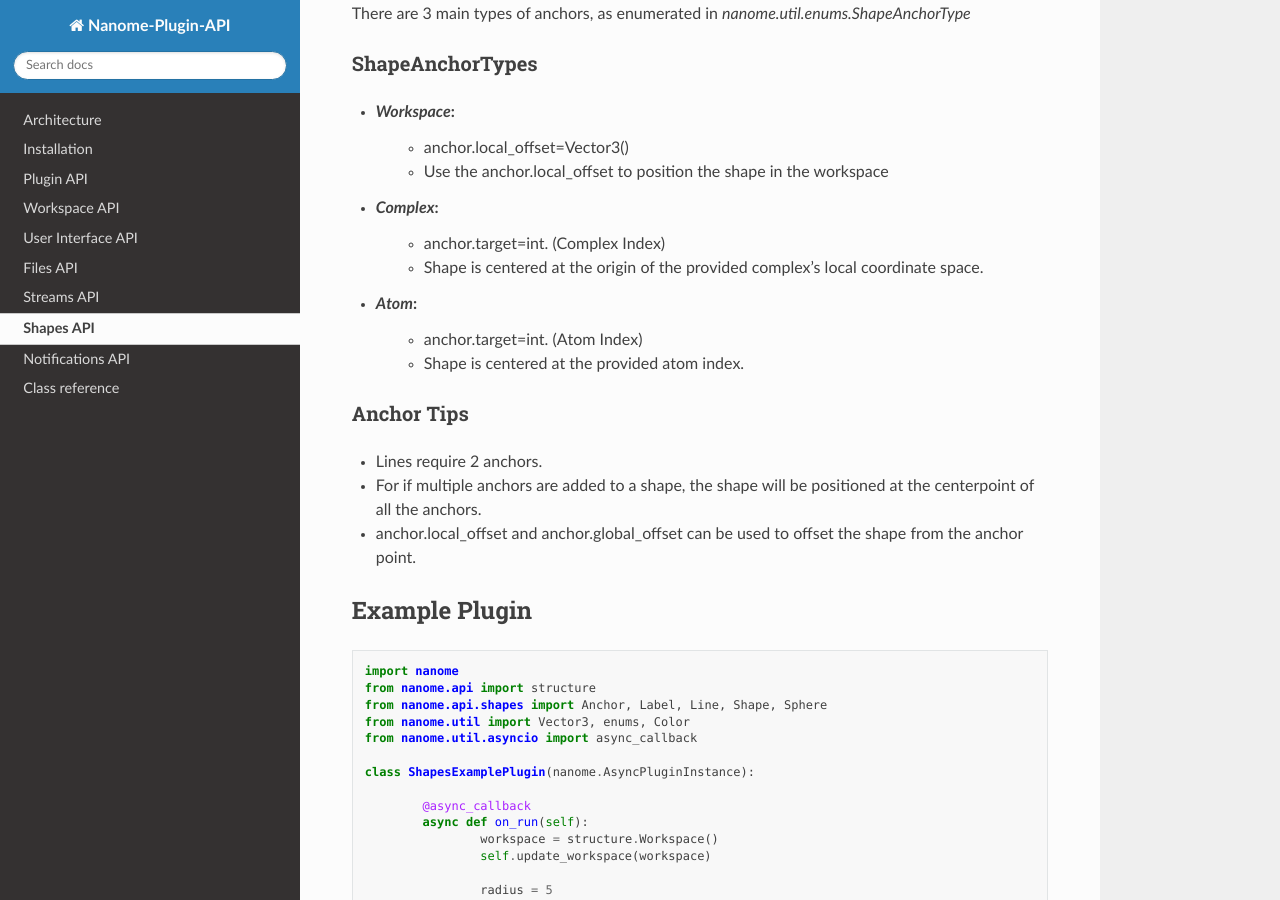
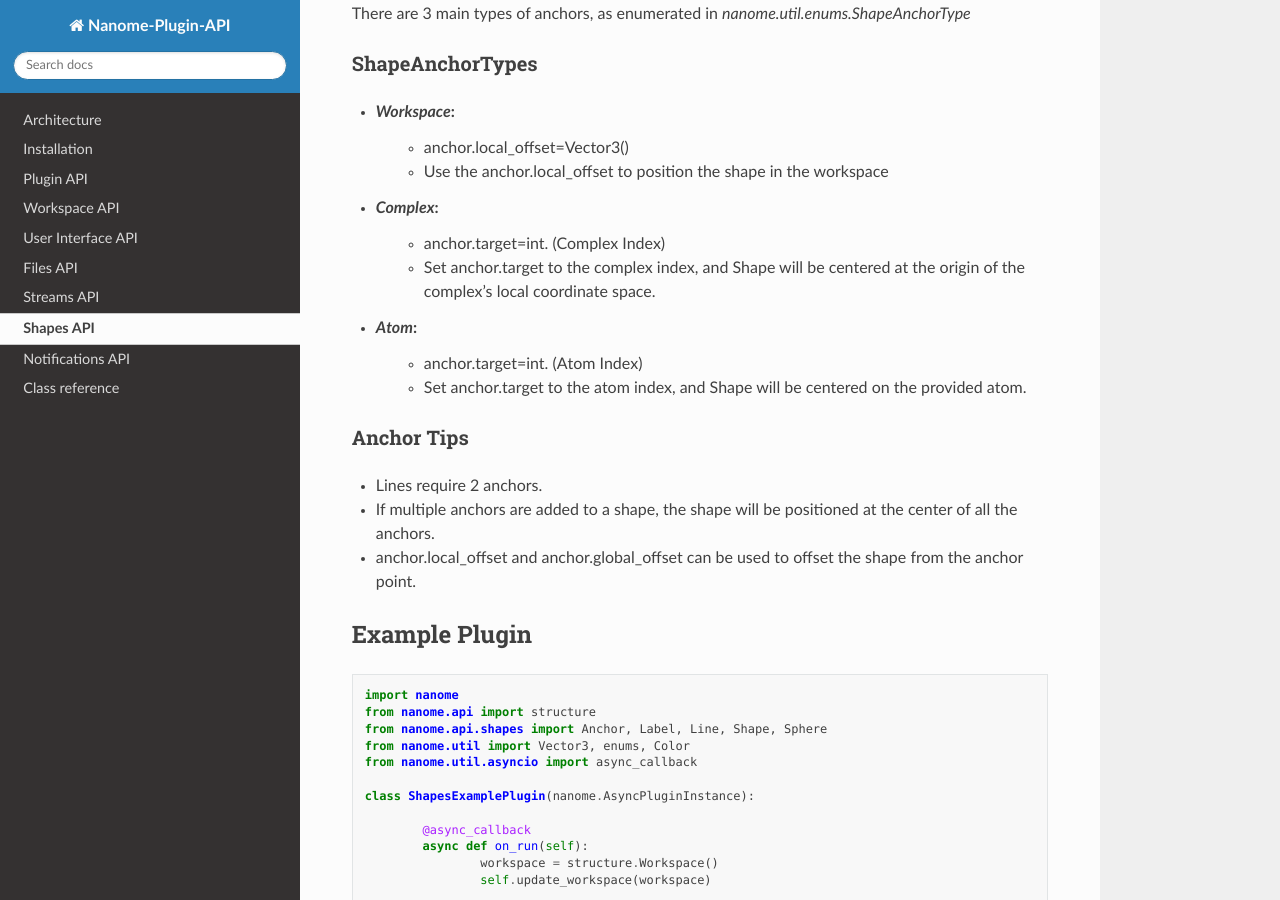
Before and after one commit to nanome-ai/nanome-lib, a Sphinx documentation site: the page built from doc/source/shapes.rst, in a window 1280 px wide and 900 px high, scrolled down 953 px. Built offline with Sphinx 7.4.7 and the Read the Docs theme 2.0.0, drawn with Linux system fonts in a browser that asks for light colours; pages that are not in the unit, such as notebooks, are missing from menus; some of the changed text lies outside the part shown.

Commit message:
revisions

```diff
--- a/doc/source/shapes.rst
+++ b/doc/source/shapes.rst
@@ -50,16 +50,16 @@ ShapeAnchorTypes
 	- Use the anchor.local_offset to position the shape in the workspace
 - `Complex`:
 	- anchor.target=int. (Complex Index)
-	- Shape is centered at the origin of the provided complex's local coordinate space.
+	- Set anchor.target to the complex index, and Shape will be centered at the origin of the complex's local coordinate space.
 - `Atom`:
 	- anchor.target=int.  (Atom Index)
-	- Shape is centered at the provided atom index.
+	- Set anchor.target to the atom index, and Shape will be centered on the provided atom.
 
 Anchor Tips
 ===========
 
 - Lines require 2 anchors.
-- For if multiple anchors are added to a shape, the shape will be positioned at the centerpoint of all the anchors.
+- If multiple anchors are added to a shape, the shape will be positioned at the center of all the anchors.
 - anchor.local_offset and anchor.global_offset can be used to offset the shape from the anchor point.
 
 **************
```
Also changed, not shown: other parts of doc/source/shapes.rst (+0 -2 lines).
